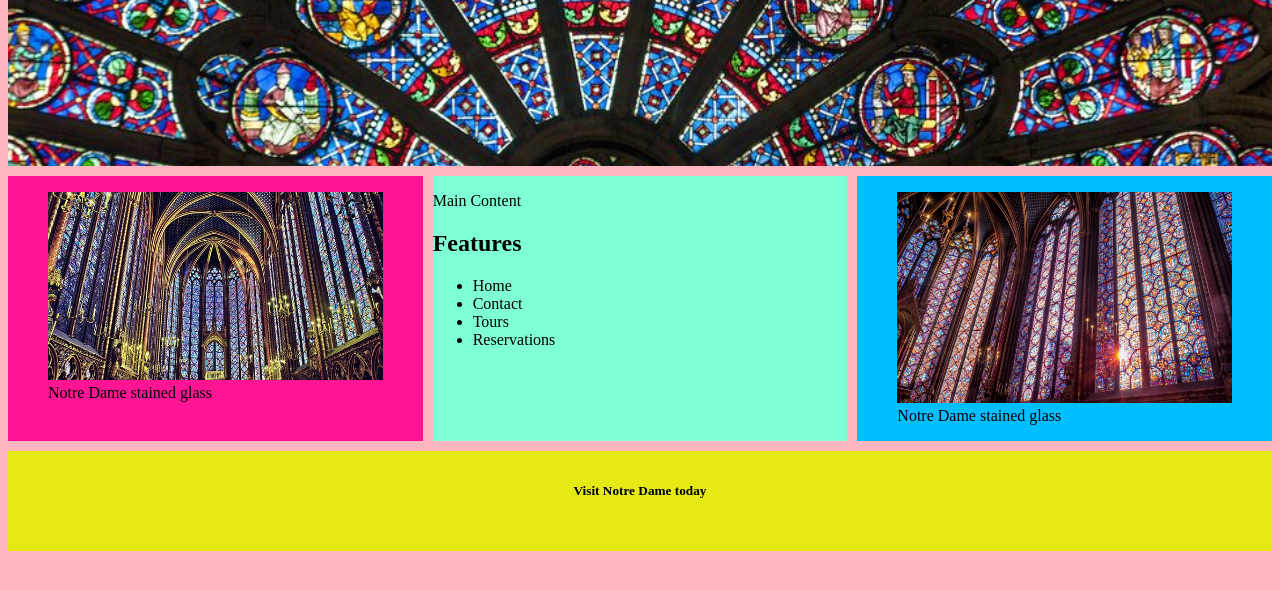
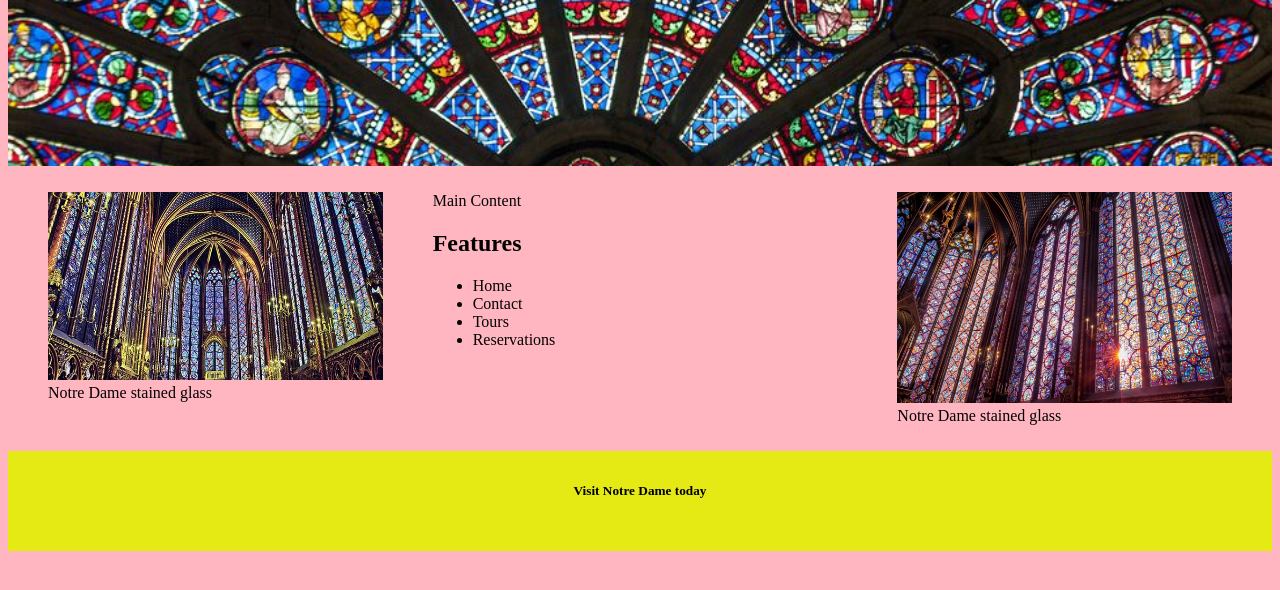
Before and after one commit to KatelynCurtiss/pacific-trails-resort-project, a plain HTML site: page index.html in a window 1280 px wide. Shown: the part 92-682 px from the top of the page. Drawn offline with Linux system fonts and the light colour scheme.

Commit message:
Update style.css

```diff
--- a/style.css
+++ b/style.css
@@ -34,7 +34,7 @@ img {
 
 main {
     grid-area: main;
-    background-color: aquamarine;
+    /* background-color: aquamarine; */
 }
 
 header{
@@ -63,14 +63,14 @@ footer{
 
 .sidebar-right {
     grid-area: sbr;
-    background-color: deepskyblue;
+    /* background-color: deepskyblue; */
 
 
 
 }
 .sidebar-left {
     grid-area: sbl;
-    background-color: deeppink;
+    /* background-color: deeppink; */
 
 }
 
```
